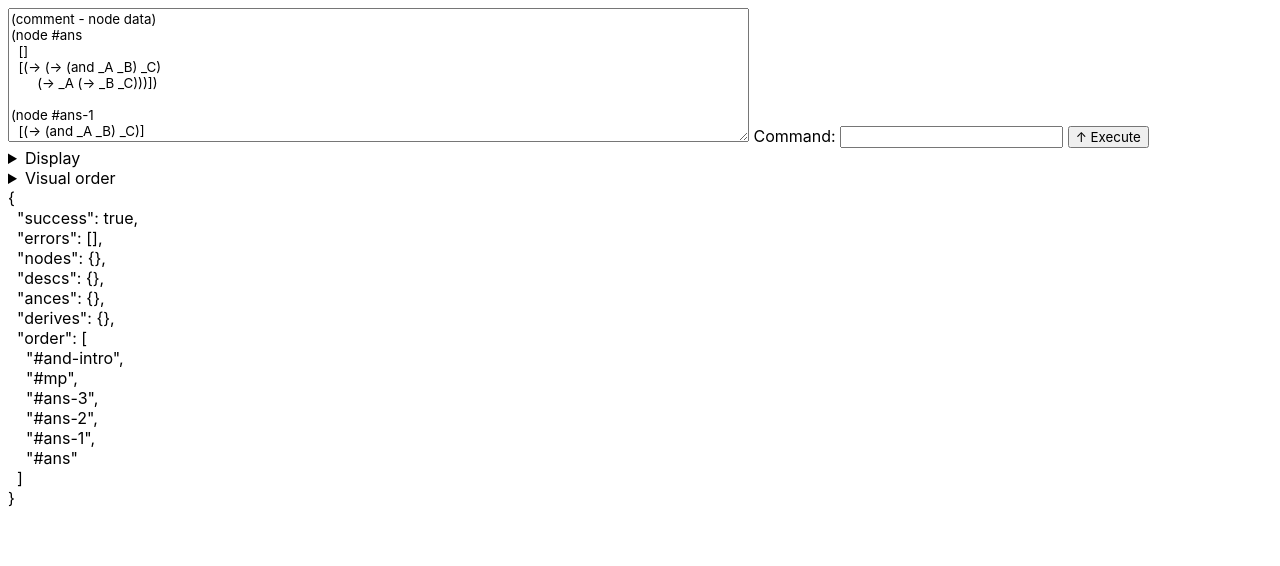
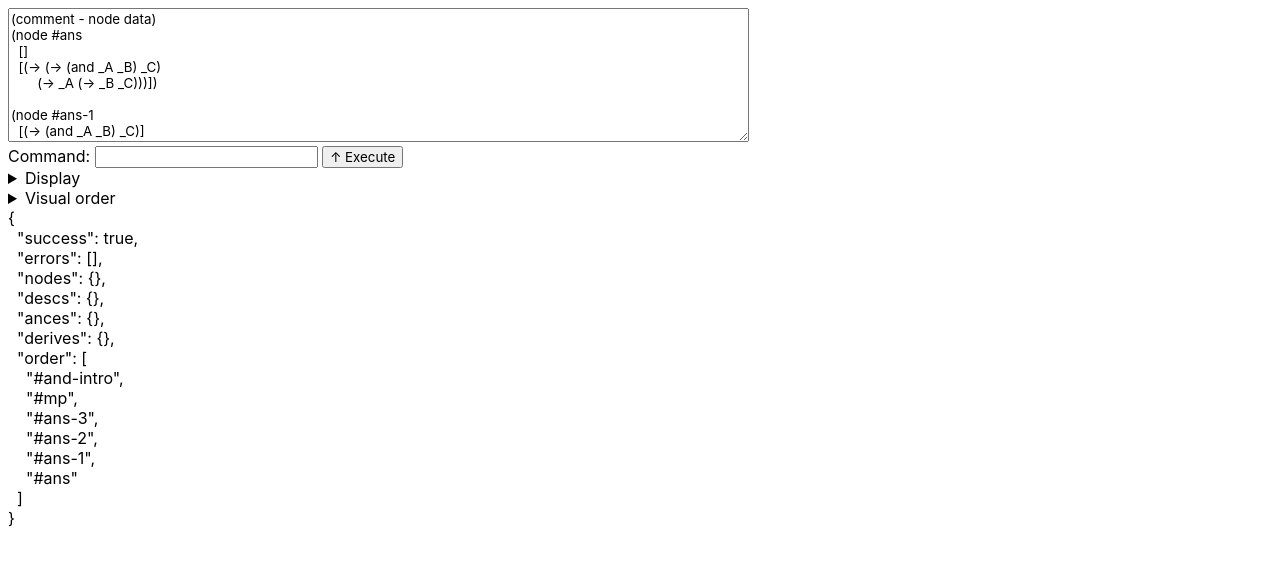
Before and after one commit to pennzht/saphyra, a plain HTML site: page js/start.html in a window 1280 px wide. Drawn offline with Linux system fonts and the light colour scheme.

Commit message:
Add <div> structure.

```diff
--- a/js/start.html
+++ b/js/start.html
@@ -7,9 +7,9 @@
           href="style.css" />
   </head>
   <body>
-    <textarea id="input" rows="8" cols="80"></textarea>
-    <label for="command">Command: </label><input type="text" id="command"></input>
-    <input type="button" id="command-button" value="↑ Execute"></input>
+    <div><textarea id="input" rows="8" cols="80"></textarea></div>
+    <div><label for="command">Command: </label><input type="text" id="command"></input>
+      <input type="button" id="command-button" value="↑ Execute"></input></div>
     <details><summary>Display</summary><div id="display"></div></details>
     <details><summary>Visual order</summary><div id="visual"></div></details>
     <div id="output" style="white-space: pre;"></div><!-- status -->
```
